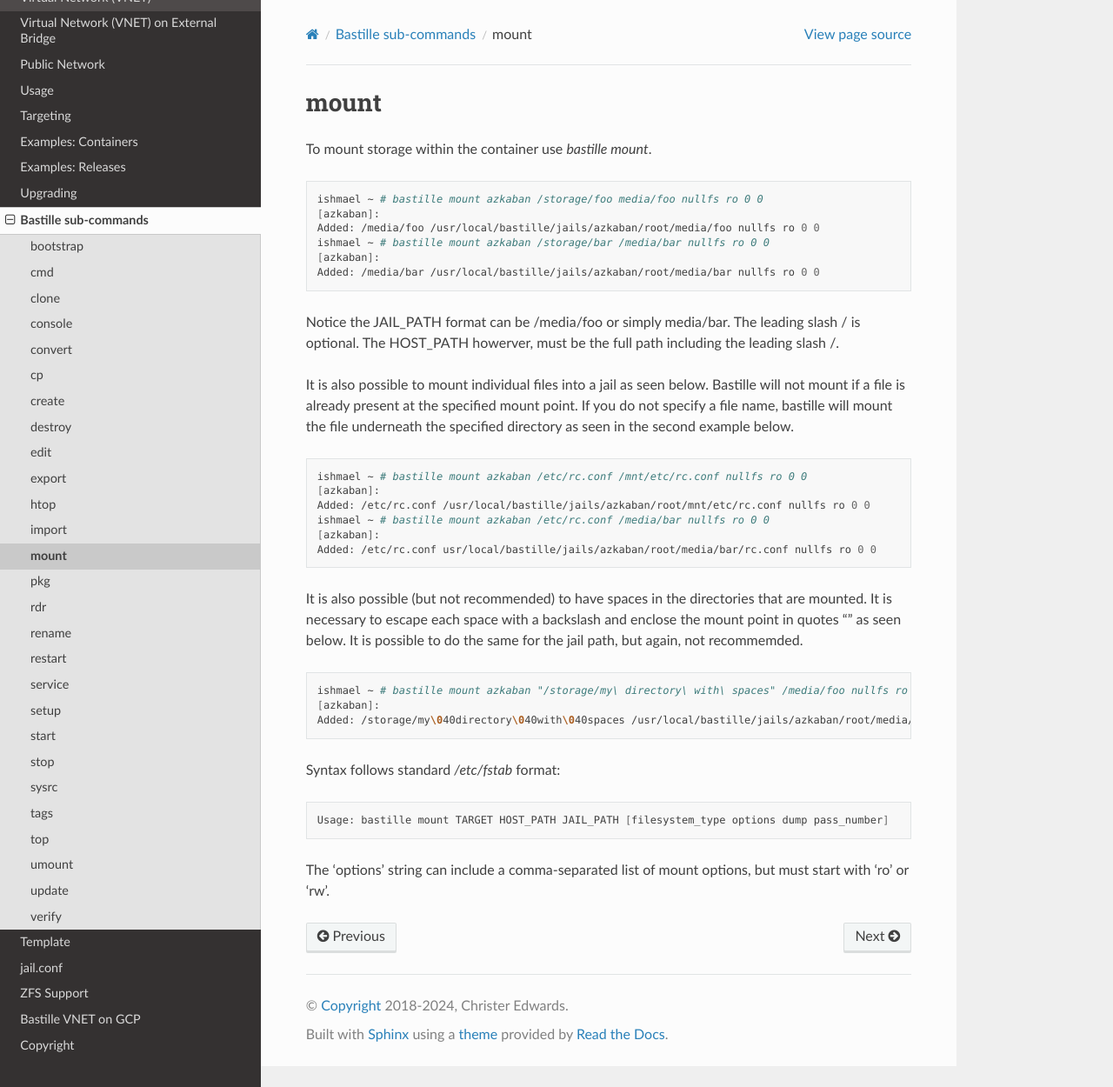
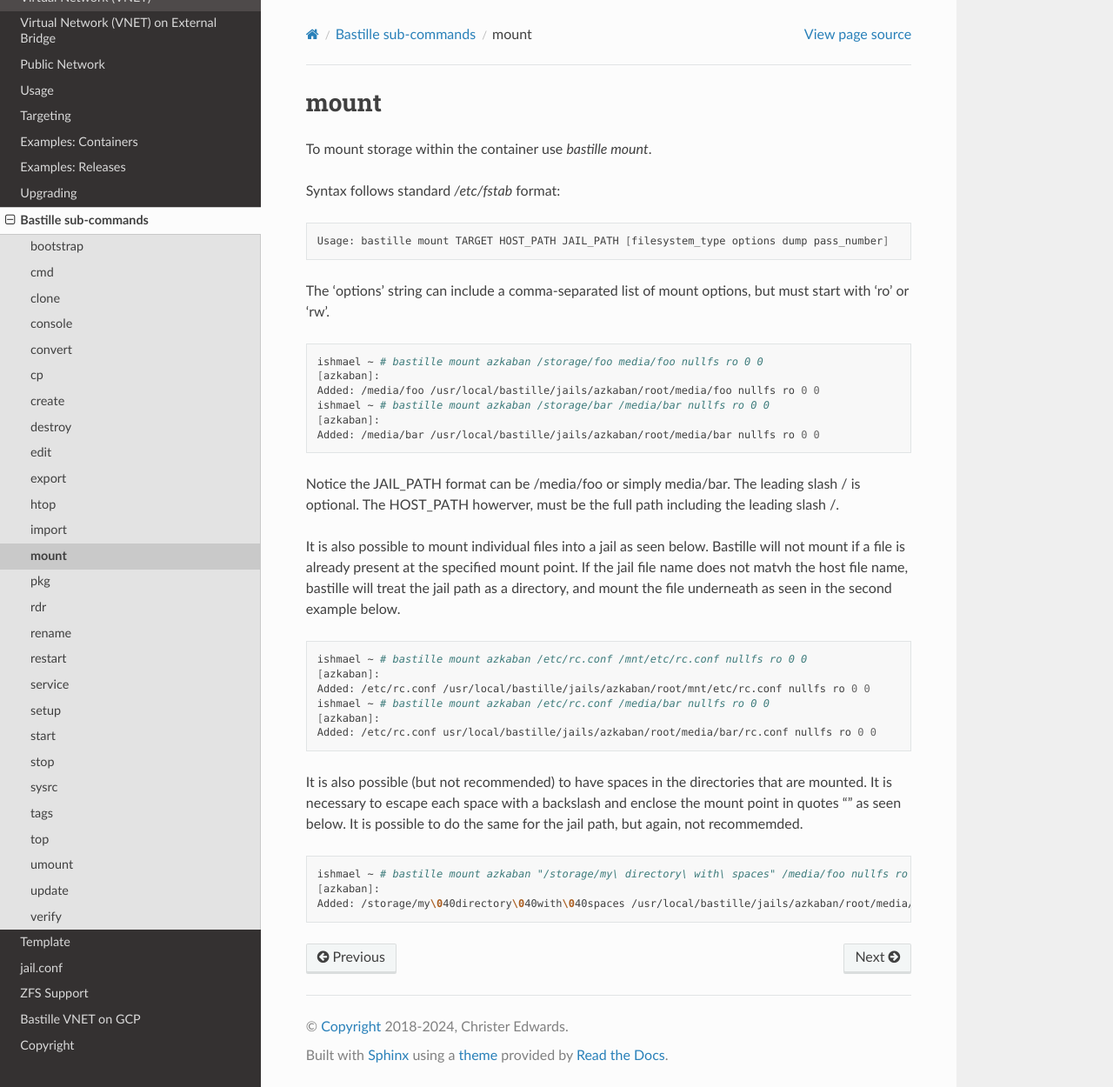
Before and after one commit to BastilleBSD/bastille, a Sphinx documentation site: the page built from docs/chapters/subcommands/mount.rst, in a window 1280 px wide and 1250 px high. Shown: the whole window at 87% size. Built offline with Sphinx 7.4.7 and the Read the Docs theme 3.1.0, drawn with Linux system fonts in a browser that asks for light colours; pages that are not in the unit, such as notebooks, are missing from menus.

Commit message:
mount: docs, update code order

```diff
--- a/docs/chapters/subcommands/mount.rst
+++ b/docs/chapters/subcommands/mount.rst
@@ -3,6 +3,14 @@ mount
 =====
 
 To mount storage within the container use `bastille mount`.
+
+Syntax follows standard `/etc/fstab` format:
+
+.. code-block:: shell
+
+  Usage: bastille mount TARGET HOST_PATH JAIL_PATH [filesystem_type options dump pass_number]
+
+The 'options' string can include a comma-separated list of mount options, but must start with 'ro' or 'rw'.
 
 .. code-block:: shell
 
@@ -17,7 +25,7 @@ Notice the JAIL_PATH format can be /media/foo or simply media/bar. The leading s
 
 It is also possible to mount individual files into a jail as seen below.
 Bastille will not mount if a file is already present at the specified mount point.
-If you do not specify a file name, bastille will mount the file underneath the specified directory as seen in the second example below.
+If the jail file name does not matvh the host file name, bastille will treat the jail path as a directory, and mount the file underneath as seen in the second example below.
 
 .. code-block:: shell
 
@@ -37,11 +45,3 @@ It is possible to do the same for the jail path, but again, not recommemded.
   ishmael ~ # bastille mount azkaban "/storage/my\ directory\ with\ spaces" /media/foo nullfs ro 0 0
   [azkaban]:
   Added: /storage/my\040directory\040with\040spaces /usr/local/bastille/jails/azkaban/root/media/foo nullfs ro 0 0
-
-Syntax follows standard `/etc/fstab` format:
-
-.. code-block:: shell
-
-  Usage: bastille mount TARGET HOST_PATH JAIL_PATH [filesystem_type options dump pass_number]
-
-The 'options' string can include a comma-separated list of mount options, but must start with 'ro' or 'rw'.
```
